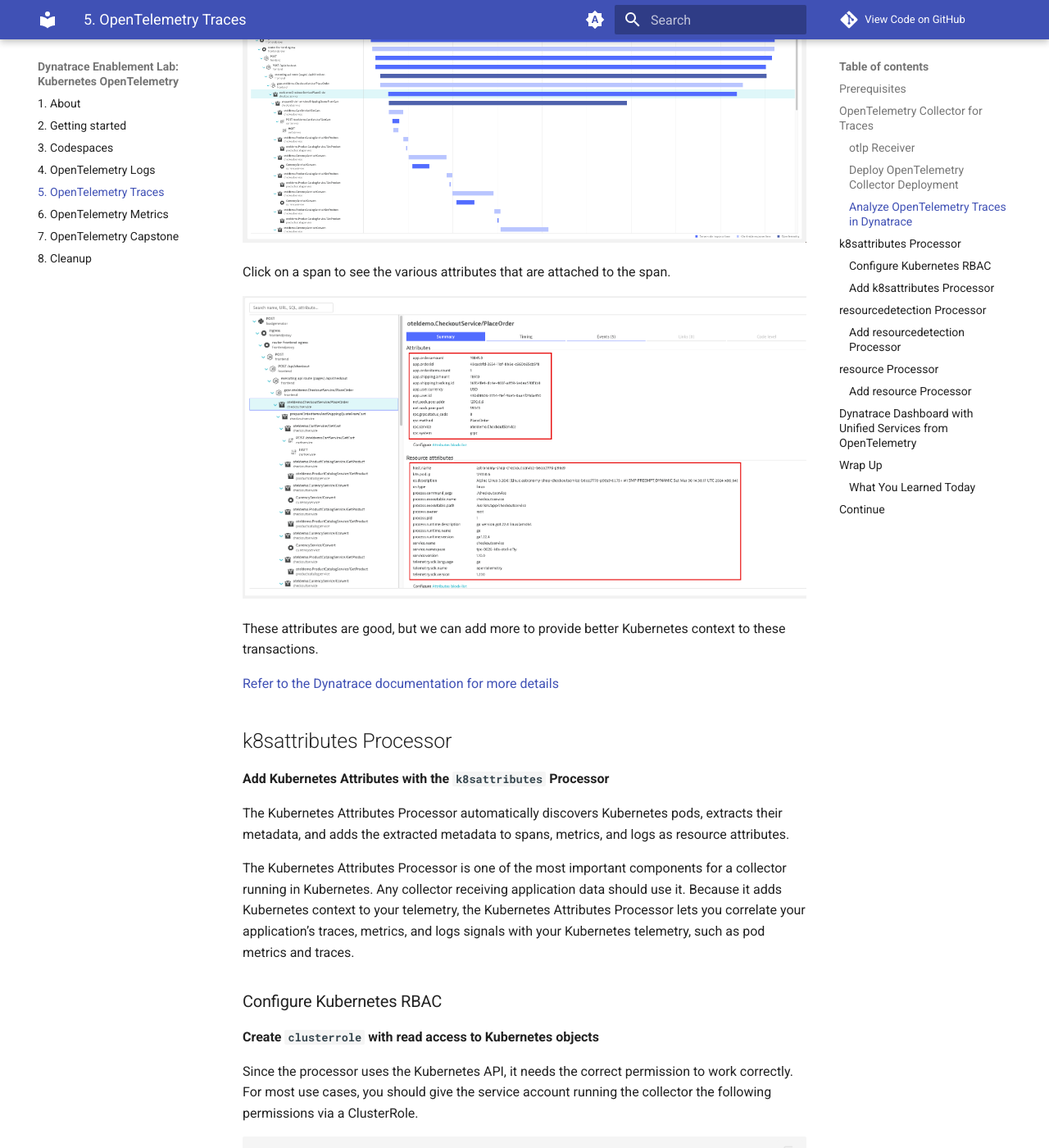
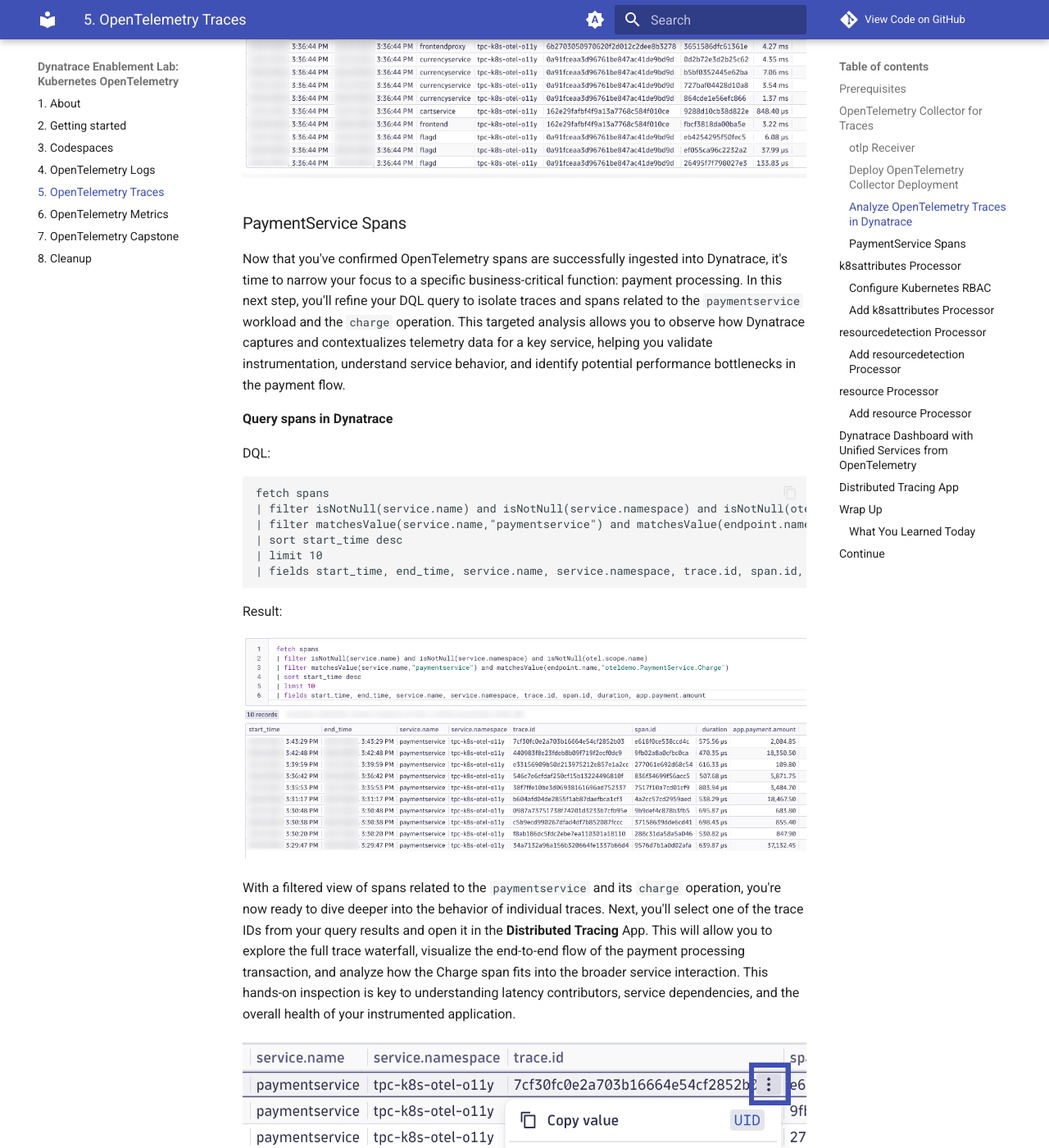
Before and after one commit to dynatrace-wwse/enablement-kubernetes-opentelemetry, an MkDocs documentation site: the page built from docs/5-opentelemetry-traces.md, in a window 1280 px wide and 1400 px high, scrolled down 5521 px. Shown: the whole window at 82% size. Built offline with MkDocs 1.6.1 and Material for MkDocs 9.7.7, drawn with Linux system fonts in a browser that asks for light colours; comment, search, counter and statistics services are not loaded; some of the changed text lies outside the part shown.

Commit message:
docs update

````diff
--- a/docs/5-opentelemetry-traces.md
+++ b/docs/5-opentelemetry-traces.md
@@ -9,9 +9,8 @@
 2. Configure OpenTelemetry Collector service pipeline for span enrichment
 3. Analyze application reliability via traces in Dynatrace
 
-<!-- TODO: Remove classic screens -->
-![dynatrace otel service overview](./img/traces-dt_otel_service_overview.png)
-![dynatrace otel service traces](./img/traces-dt_otel_service_traces.png)
+![dynatrace distributed traces](./img/traces-dt_distributed_traces_filter_paymentservice.png)
+![dynatrace trace analysis](./img/traces-dt_distributed_traces_analyze_paymentservice.png)
 
 <div class="grid cards" markdown>
 - [Learn More:octicons-arrow-right-24:](https://docs.dynatrace.com/docs/ingest-from/opentelemetry){target="_blank"}
@@ -19,7 +18,10 @@
 
 ## Prerequisites
 
-<!-- TODO: Add trace/span query Notebook -->
+**Import Notebook into Dynatrace**
+
+[Notebook](https://github.com/dynatrace-wwse/enablement-kubernetes-opentelemetry/blob/main/assets/dynatrace/dashboards/opentelemetry-traces_dt_notebook.json){target="_blank"}
+
 **Import Dashboard into Dynatrace**
 
 [Dashboard](https://github.com/dynatrace-wwse/enablement-kubernetes-opentelemetry/blob/main/assets/dynatrace/dashboards/opentelemetry-traces_dt_dashboard.json){target="_blank"}
@@ -169,23 +171,58 @@
 > REVISION: 2
 
 ### Analyze OpenTelemetry Traces in Dynatrace
+
+Open the **opentelemetry-traces_dt_notebook** Notebook.
+
+**Query spans in Dynatrace**
+
+DQL:
+
+```
+fetch spans
+| filter isNotNull(service.name) and isNotNull(service.namespace) and isNotNull(otel.scope.name)
+| sort start_time desc
+| limit 100
+| fields start_time, end_time, service.name, service.namespace, trace.id, span.id, duration
+```
+
 Result:
 
-Open the Distributed Traces Classic App to view the traces in Dynatrace (you can use the new Distributed Traces App if available as well).
+![OpenTelemetry Traces and Spans](./img/traces-dt_query_spans_otlp_receiver.png)
 
-![dt distributed traces](./img/traces-dt_distributed_traces.png)
+### PaymentService Spans
 
-Locate a trace from the `checkoutservice` service with a trace/request name of `oteldemo.CheckoutService/PlaceOrder`.  This is a nice end-to-end trace.
+Now that you've confirmed OpenTelemetry spans are successfully ingested into Dynatrace, it's time to narrow your focus to a specific business-critical function: payment processing. In this next step, you'll refine your DQL query to isolate traces and spans related to the `paymentservice` workload and the `charge` operation. This targeted analysis allows you to observe how Dynatrace captures and contextualizes telemetry data for a key service, helping you validate instrumentation, understand service behavior, and identify potential performance bottlenecks in the payment flow.
 
-![dt trace waterfall](./img/traces-dt_trace_waterfall.png)
+**Query spans in Dynatrace**
 
-Click on a span to see the various attributes that are attached to the span.
+DQL:
 
-![dt trace attributes](./img/traces-dt_trace_attributes.png)
+```
+fetch spans
+| filter isNotNull(service.name) and isNotNull(service.namespace) and isNotNull(otel.scope.name)
+| filter matchesValue(service.name,"paymentservice") and matchesValue(endpoint.name,"oteldemo.PaymentService.Charge")
+| sort start_time desc
+| limit 10
+| fields start_time, end_time, service.name, service.namespace, trace.id, span.id, duration, app.payment.amount
+```
+
+Result:
+
+![PaymentService Traces and Spans](./img/traces-dt_query_spans_paymentservice_charges.png)
+
+With a filtered view of spans related to the `paymentservice` and its `charge` operation, you're now ready to dive deeper into the behavior of individual traces. Next, you'll select one of the trace IDs from your query results and open it in the **Distributed Tracing** App. This will allow you to explore the full trace waterfall, visualize the end-to-end flow of the payment processing transaction, and analyze how the Charge span fits into the broader service interaction. This hands-on inspection is key to understanding latency contributors, service dependencies, and the overall health of your instrumented application.
+
+![Open Trace With](./img/traces-dt_query_spans_paymentservice_charges_openwith.png)
+![Distributed Tracing](./img/traces-dt_query_spans_paymentservice_charges_distributedtracing.png)
+
+Take some time to analyze the distributed trace containing the `paymentservice` span.  Review the captured metadata, detailed timings, logs, exceptions, and topology context.
+
+[Refer to the Dynatrace documentation for more details](https://docs.dynatrace.com/docs/analyze-explore-automate/distributed-tracing/distributed-tracing-app#single-trace-perspective){target="_blank"}
+
+![Analyze Distributed Trace](./img/traces-dt_analyze_span_paymentservice_charge.png)
 
 These attributes are good, but we can add more to provide better Kubernetes context to these transactions.
-
-[Refer to the Dynatrace documentation for more details](https://docs.dynatrace.com/docs/observe-and-explore/distributed-traces/analysis/get-started){target="_blank"}
 
 ## k8sattributes Processor
 
@@ -317,19 +354,27 @@
 
 **OpenTelemetry Traces in Dynatrace with Kubernetes Attributes**
 
-Dynatrace utilizes the `service.name`, `k8s.workload.name` and `k8s.namespace.name` to generate the unified service.
+DQL:
 
-[Dynatrace Documentation](https://docs.dynatrace.com/docs/platform-modules/applications-and-microservices/services/service-detection-and-naming/service-types/unified-service#service-detection){target="_blank"}
+```
+fetch spans
+| filter isNotNull(service.name) and isNotNull(service.namespace) and isNotNull(otel.scope.name)
+| filter matchesValue(service.name,"paymentservice") and matchesValue(endpoint.name,"oteldemo.PaymentService.Charge")
+| filter isNotNull(app.label.component)
+| sort start_time desc
+| limit 10
+| fields start_time, end_time, service.name, service.namespace, trace.id, span.id, duration, app.payment.amount, app.label.component
+```
 
 Result:
 
-With the additional Kubernetes attributes attached to the spans, Dynatrace will detect new unified services.
+![Query Spans k8sattributes](./img/traces-dt_query_spans_paymentservice_charges_k8sattributes.png)
 
-![dt unified service detection](./img/traces-dt_otel_unified_service_namespace.png)
+The spans are enriched with the additional Kubernetes metadata, including the attribute `app.label.component` which is obtained from the Kubernetes pod label `app.kubernetes.io/component`.
 
-Locate a new trace from the new `checkoutservice` service with a trace/request name of `oteldemo.CheckoutService/PlaceOrder`.  Click on a span to see the new resource attributes that have been added to the span.
+Analyze a distributed trace and review the additional metadata.
 
-![dt otel k8sattributes processor](./img/traces-dt_otel_k8sattributes_processor.png)
+![Analyze Trace k8sattributes](./img/traces-dt_analyze_span_paymentservice_charge_k8sattributes.png)
 
 ## resourcedetection Processor
 
@@ -383,12 +428,27 @@
 
 **OpenTelemetry Traces in Dynatrace with Cloud Attributes**
 
+DQL:
+
+```
+fetch spans
+| filter isNotNull(service.name) and isNotNull(service.namespace) and isNotNull(otel.scope.name)
+| filter matchesValue(service.name,"paymentservice") and matchesValue(endpoint.name,"oteldemo.PaymentService.Charge")
+| filter isNotNull(app.label.component) and isNotNull(cloud.account.id)
+| sort start_time desc
+| limit 10
+| fields start_time, end_time, service.name, service.namespace, trace.id, span.id, duration, app.payment.amount, app.label.component, cloud.account.id, k8s.cluster.name
+```
+
 Result:
 
-Locate a new trace from the new `checkoutservice` service with a trace/request name of `oteldemo.CheckoutService/PlaceOrder`.  Click on a span to see the new resource attributes that have been added to the span.
+![Query Spans resourcedetection](./img/traces-dt_query_spans_paymentservice_charges_resourcedetection.png)
 
-![dt otel resourcedetection processor](./img/traces-dt_otel_resourcedetection_processor.png)
-** In a real world scenario, `cloud.account.id` may be considered sensitive data; blurred for this reason.
+The spans now have the additional metadata, `cloud.account.id` and `k8s.cluster.name`.
+
+Analyze a distributed trace and review the additional metadata.
+
+![Analyze Trace resourcedetection](./img/traces-dt_analyze_span_paymentservice_charge_resourcedetection.png)
 
 ## resource Processor
 
@@ -444,17 +504,49 @@
 
 **OpenTelemetry Traces in Dynatrace with Custom Resource Attributes**
 
+DQL:
+
+```
+fetch spans
+| filter isNotNull(service.name) and isNotNull(service.namespace) and isNotNull(otel.scope.name)
+| filter matchesValue(service.name,"paymentservice") and matchesValue(endpoint.name,"oteldemo.PaymentService.Charge")
+| filter isNotNull(app.label.component) and isNotNull(cloud.account.id) and isNotNull(dynatrace.otel.collector)
+| sort start_time desc
+| limit 10
+| fields start_time, end_time, service.name, service.namespace, trace.id, span.id, duration, app.payment.amount, app.label.component, cloud.account.id, k8s.cluster.name, dynatrace.otel.collector
+```
+
 Result:
 
-Locate a new trace from the new `checkoutservice` service with a trace/request name of `oteldemo.CheckoutService/PlaceOrder`.  Click on a span to see the new resource attributes that have been added to the span.
+![Query spans resource](./img/traces-dt_query_spans_paymentservice_charges_resource.png)
 
-![dt otel resource processor](./img/traces-dt_otel_resource_processor.png)
+The spans now have the additional metadata, including `dynatrace.otel.collector`.
+
+Analyze a distributed trace and review the additional metadata.
+
+![Analyze Trace resourcedetection](./img/traces-dt_analyze_span_paymentservice_charge_resource.png)
 
 ## Dynatrace Dashboard with Unified Services from OpenTelemetry
 
 Open the Dashboard that you imported to view the throughput, response time, and failure metrics for the `astronomy-shop` application services.
 
 ![dashboard](./img/traces-dt_traces_dashboard.png)
+
+## Distributed Tracing App
+
+The Distributed Tracing App provides a powerful interface for analyzing end-to-end traces across your services. Once you've identified a trace of interest—such as one containing the `PaymentService.Charge` span, you can use the app to drill into its full execution path.
+
+The app offers multiple ways to locate relevant traces quickly:
+
+* Filter bar: Use this to apply precise filters such as `service.name`, `span.kind`, or custom attributes like `app.payment.amount`.
+* Segments: These predefined filters help you zero in on common trace patterns or service-specific activity.
+* Facets: Dynamically generated from your trace data, facets allow you to pivot your search based on attributes like HTTP status codes, error flags, or user-defined tags.
+
+![Search Traces](./img/traces-dt_distributed_traces_filter_paymentservice.png)
+
+Once you've applied your filters, the trace list updates in real time. From there, you can select a trace to view its waterfall visualization, which shows the sequence and timing of spans across services. This makes it easy to identify latency contributors, understand service interactions, and validate that your OpenTelemetry instrumentation is capturing the right context.
+
+![Analyze Trace](./img/traces-dt_distributed_traces_analyze_paymentservice.png)
 
 ## Wrap Up
 
````
Also changed, not shown: docs/img/traces-dt_analyze_span_paymentservice_charge.png (added), docs/img/traces-dt_analyze_span_paymentservice_charge_k8sattributes.png (added), docs/img/traces-dt_analyze_span_paymentservice_charge_resource.png (added), docs/img/traces-dt_analyze_span_paymentservice_charge_resourcedetection.png (added), docs/img/traces-dt_distributed_traces_analyze_paymentservice.png (added), docs/img/traces-dt_distributed_traces_filter_paymentservice.png (added), docs/img/traces-dt_query_spans_otlp_receiver.png (added), docs/img/traces-dt_query_spans_paymentservice_charges.png (added), docs/img/traces-dt_query_spans_paymentservice_charges_distributedtracing.png (added), docs/img/traces-dt_query_spans_paymentservice_charges_k8sattributes.png (added), docs/img/traces-dt_query_spans_paymentservice_charges_openwith.png (added), docs/img/traces-dt_query_spans_paymentservice_charges_resource.png (added), docs/img/traces-dt_query_spans_paymentservice_charges_resourcedetection.png (added).
